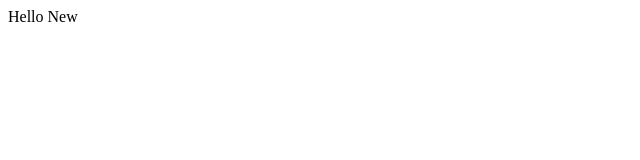
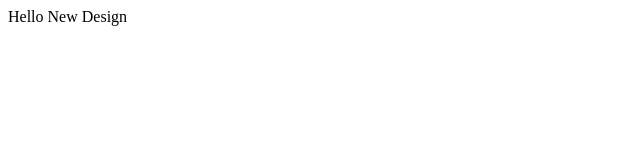
Before and after one commit to Akhilstudent/Akhil_prac, a plain HTML site: page index.html in a window 1280 px wide. Shown: the full height of the page, 0-640 px from the left. Drawn offline with Linux system fonts and the light colour scheme.

Commit message:
Add New Design

```diff
--- a/index.html
+++ b/index.html
@@ -1,2 +1,2 @@
 
-<p> Hello New  </p>
+<p> Hello New Design </p>
```
